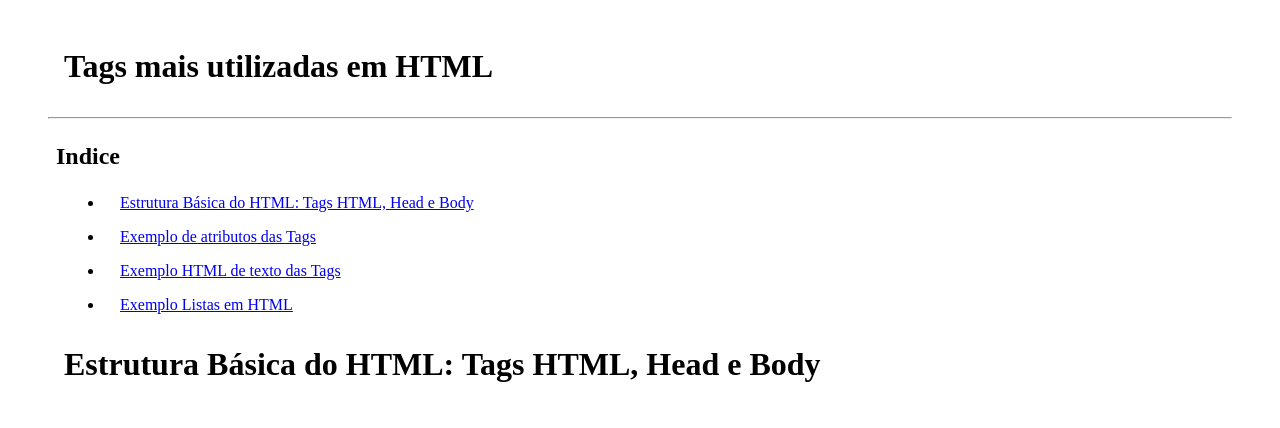
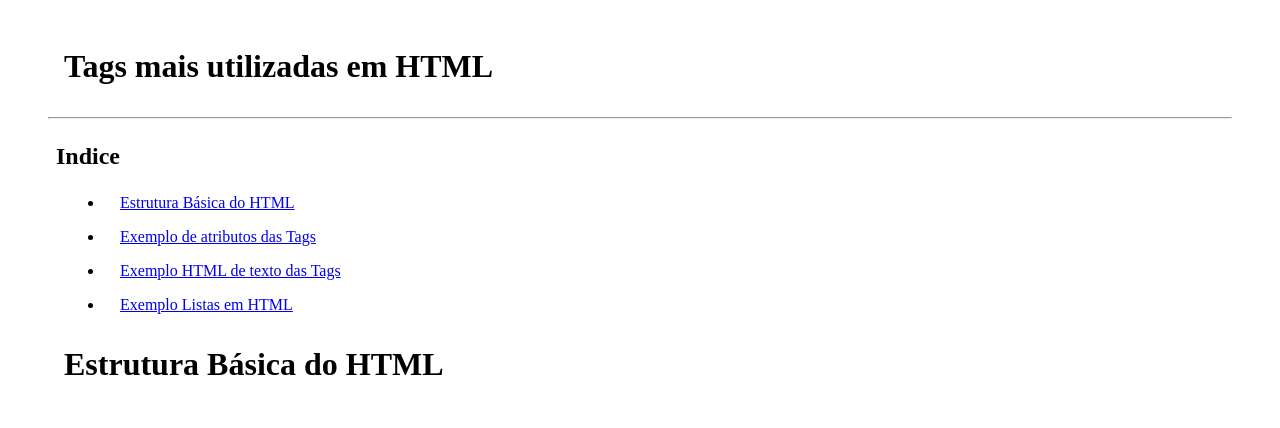
Before and after one commit to WellyYanne/Pagina-Html, a plain HTML site: page Pagina-Html/index.html in a window 1280 px wide. Shown: the top 428 px of the page. Drawn offline with Linux system fonts and the light colour scheme; grey boxes are pictures that could not be loaded.

Commit message:
Update index.html

```diff
--- a/Pagina-Html/index.html
+++ b/Pagina-Html/index.html
@@ -11,7 +11,7 @@
     <hr />
     <h2>Indice</h2>
     <ul>
-        <li><a href="#estrutura">Estrutura Básica do HTML: Tags HTML, Head e Body</a></li>
+        <li><a href="#estrutura">Estrutura Básica do HTML</a></li>
         <li><a href="#exemplo_atributo">Exemplo de atributos das Tags</a></li>
         <li><a href="#exemplo_texto">Exemplo HTML de texto das Tags </a></li>
         <li><a href="#exemplo_lista">Exemplo Listas em HTML</a></li>
@@ -20,7 +20,7 @@
 
 
     <p>
-    <h1 id="estrutura">Estrutura Básica do HTML: Tags HTML, Head e Body</h1>
+    <h1 id="estrutura">Estrutura Básica do HTML</h1>
     <img src="https://pensandonaweb.com.br/content/images/2014/Aug/html-hierarchy.png" alt="">
 
     <p>A estrutura básica do HTML começa com a tag html,
```
